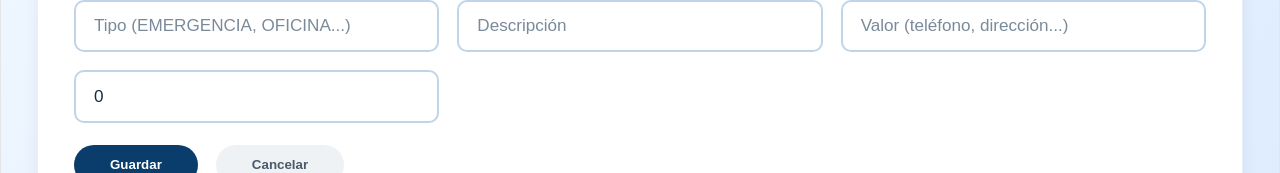
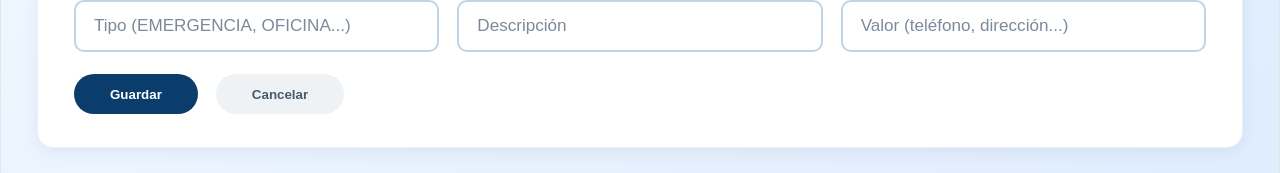
Before and after one commit to Dafne-Tapia/Frontend_ExamenFinal_7BitsSinExito, a React (Vite) app: page /contactos in a window 1280 px wide. Both pictures are taken after a click on the button "+ Nuevo Contacto". Shown: the part 311-484 px from the top of the page. Built offline with nearby package versions, Linux system fonts and the light colour scheme; no server answers.

Commit message:
arreglando opciones

```diff
--- a/src/pages/Contactos/Contactos.tsx
+++ b/src/pages/Contactos/Contactos.tsx
@@ -12,8 +12,7 @@ function Contactos() {
   const [formData, setFormData] = useState({
     tipo: '',
     descripcion: '',
-    valor: '',
-    orden: 0
+    valor: ''
   });
 
   const cargarContactos = async () => {
@@ -39,14 +38,14 @@ function Contactos() {
     e.preventDefault();
     try {
       if (editandoId) {
-        await updateContacto(editandoId, formData);
+        await updateContacto(editandoId, { ...formData, orden: 0 });
       } else {
-        await createContacto(formData);
+        await createContacto({ ...formData, orden: 0 });
       }
       cargarContactos();
       setMostrarForm(false);
       setEditandoId(null);
-      setFormData({ tipo: '', descripcion: '', valor: '', orden: 0 });
+      setFormData({ tipo: '', descripcion: '', valor: '' });
     } catch (error) {
       console.error('Error:', error);
     }
@@ -112,14 +111,6 @@ function Contactos() {
                 onChange={handleInputChange}
                 required
               />
-              <input
-                name="orden"
-                type="number"
-                placeholder="Orden"
-                value={formData.orden}
-                onChange={handleInputChange}
-                required
-              />
             </div>
             <div className="form-botones">
               <button type="submit" className="btn-guardar">
@@ -131,7 +122,7 @@ function Contactos() {
                 onClick={() => {
                   setMostrarForm(false);
                   setEditandoId(null);
-                  setFormData({ tipo: '', descripcion: '', valor: '', orden: 0 });
+                  setFormData({ tipo: '', descripcion: '', valor: '' });
                 }}
               >
                 Cancelar
@@ -158,8 +149,7 @@ function Contactos() {
                         setFormData({
                           tipo: c.tipo,
                           descripcion: c.descripcion,
-                          valor: c.valor,
-                          orden: c.orden
+                          valor: c.valor
                         });
                         setMostrarForm(true);
                       }}
```
